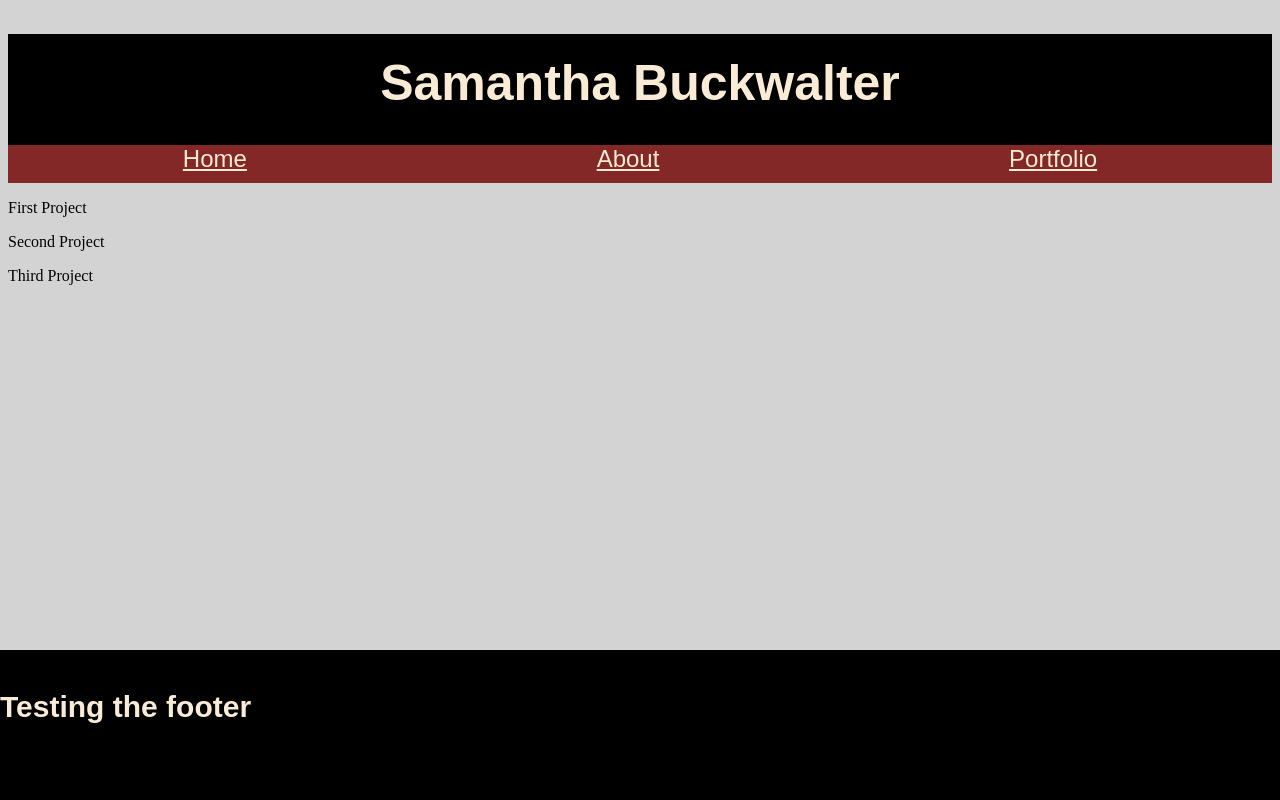
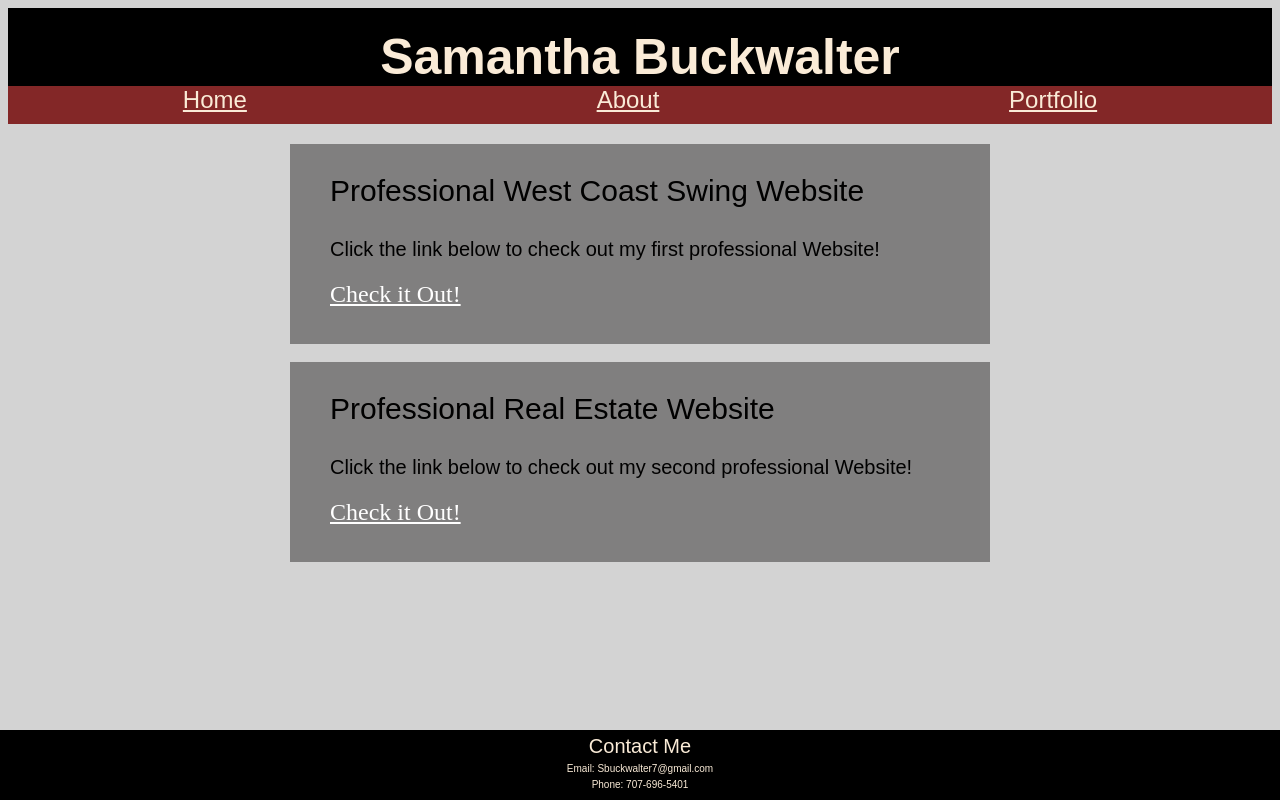
Before and after one commit to SBuckwalter7/Block14_CareerSim, a plain HTML site: page portfolio.html in a window 1280 px wide. Drawn offline with Linux system fonts and the light colour scheme.

Commit message:
Final Touches and Clean Up

```diff
--- a/portfolio.html
+++ b/portfolio.html
@@ -18,27 +18,27 @@
         </nav>
     </header>
 
-    <div>
-        <p>
-            First Project
-        </p>
-    </div>
-
-    <div>
-        <p>
-            Second Project
-        </p>
+    <div class="portfolio">
+        <div class="portCard">
+        <p class="titleSmall">Professional West Coast Swing Website</p>
+        <p class="body">Click the link below to check out my first professional Website!</p>
+        <a class="externalLink" href="https://itsallswing.dance/">Check it Out!</a>
+        </div>
+<br>
+        <div class="portCard">
+        <p class="titleSmall">Professional Real Estate Website</p>
+        <p class="body">Click the link below to check out my second professional Website!</p>
+        <a class="externalLink" href="https://adamsbuckwalter.com/">Check it Out!</a>
+        </div>
     </div>
 
 
-    <div>
-        <p>
-           Third Project
-        </p>
-    </div>
+
 
     <footer class="footer">
-        <h4>Testing the footer</h4>
+        <p class="footTitle">Contact Me</p>
+        <p class="footText">Email: Sbuckwalter7@gmail.com</p>
+        <p class="footText">Phone: 707-696-5401</p>
     </footer>
 
 </body>
--- a/style.css
+++ b/style.css
@@ -1,10 +1,13 @@
 .header{
     background-color: rgb(0, 0, 0);
-
 
     width: 100%;
 
 }
+
+/* *{
+    margin: 0px;
+} */
 
 h1{
     color:antiquewhite;
@@ -13,6 +16,7 @@ h1{
     display: flex;
     justify-content: center;
     padding-top: 20px;
+    margin: 0px
 
 }
 
@@ -35,6 +39,11 @@ a{
     /* flex-direction: */
 
 }
+.externalLink{
+    color:rgb(255, 255, 255);
+    font-size:x-large;
+    padding-left: 40px;
+}
 
 img{
     width: 400px
@@ -43,23 +52,67 @@ img{
 .frontIntro{
     display: flex;
     justify-content: center;
+    margin-bottom: 50px;
 
+}
+
+main{
+    margin-bottom: 150px;
 }
 
 .title{
     font-size: 50px;
     font-family: Arial, Helvetica, sans-serif;
     align-self: flex-end;
+    padding-left: 35px;
+}
+
+.titleSmall{
+    font-size: 30px;
+    font-family: Arial, Helvetica, sans-serif;
+    align-self: flex-end;
+    padding-right: 40px;
+    padding-left: 40px;
+}
+/*why is this being weird??????????*/
+.portfolio{
+    display: flex;
+    flex-direction: column;
+    justify-content: space-around;
+    align-items: center;
+    padding: 20px;
+
+}
+
+.portCard{
+    background-color: rgb(128, 127, 127);
+    width:700px;
+    height: 200px;
+
 }
 
 .body{
+    font-size: 20px;
+    font-family: Arial, Helvetica, sans-serif;
+    padding-right: 40px;
+    padding-left: 40px;
+}
+
+.quote{
     font-size: 30px;
     font-family: Arial, Helvetica, sans-serif;
+    font-style: italic;
+    padding: 10px;
+    display: flex;
+    justify-content: center;
+
 }
+
+
 
 .footer{
         background-color: rgb(0, 0, 0);
-        height:150px;
+        height:70px;
         width: 100%;
         background-image: none;
         background-repeat: repeat;
@@ -68,13 +121,25 @@ img{
         position: fixed;
         bottom: 0pt;
         left: 0pt;
-
-
+        display: flex;
+        flex-direction: column;
+        align-items: center;
 }
 
+/*WHY ISNT THIS CENTERING AGAIN */
 
-h4{
-    font-size: 30px;
+.footTitle{
+    font-size: 20px;
     color:antiquewhite;
     font-family: Arial, Helvetica, sans-serif;
+    margin: 0px;
+    padding-top: 5px;
 }
+
+.footText{
+    font-size: 10px;
+    color:antiquewhite;
+    font-family: Arial, Helvetica, sans-serif;
+    margin: 0px;
+    padding-top: 5px;
+}
```
Also changed, not shown: about.html (+14 -2 lines), index.html (+10 -2 lines), 1 other file.
